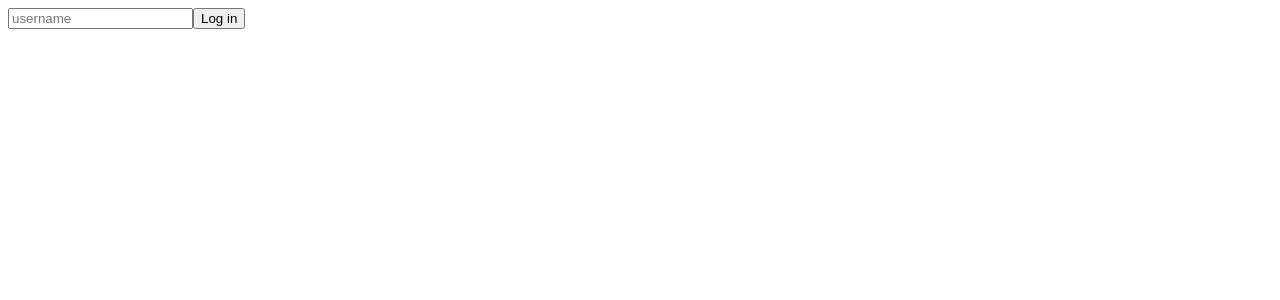
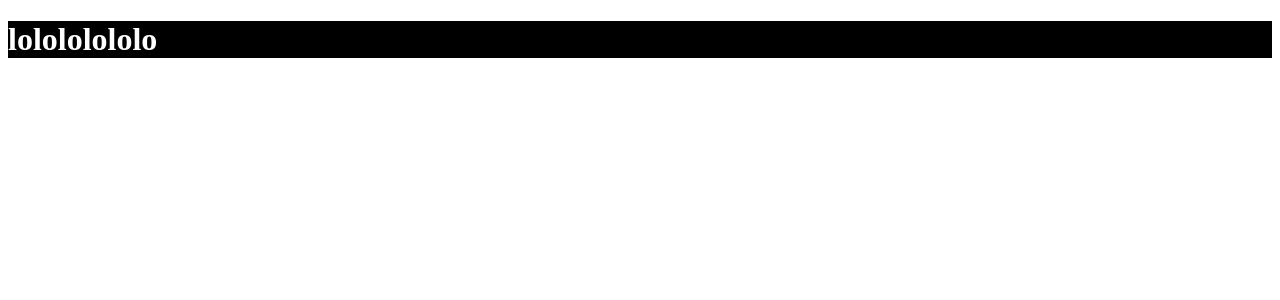
Before and after one commit to Typonote/CryptoTracker, a React (Create React App) app: page / in a window 1280 px wide. Shown: the top 300 px of the page. Built offline with nearby package versions, Linux system fonts and the light colour scheme.

Commit message:
#6 Themes

```diff
--- a/src/App.tsx
+++ b/src/App.tsx
@@ -1,32 +1,19 @@
 import React, { useState } from "react";
+import styled from "styled-components";
 
 function App() {
-  const [value, setValue] = useState("");
+  const Container = styled.div`
+    background-color: ${(props) => props.theme.bgColor};
+  `;
 
-  const onChangeHandler = (event: React.FormEvent<HTMLInputElement>) => {
-    const {
-      currentTarget: { value },
-    } = event;
-    setValue(value);
-  };
-
-  const onSubmitHandler = (event: React.FormEvent<HTMLFormElement>) => {
-    event.preventDefault();
-    console.log("Hello", value);
-  };
+  const H1 = styled.h1`
+    color: ${(props) => props.theme.textColor};
+  `;
 
   return (
-    <div>
-      <form onSubmit={onSubmitHandler}>
-        <input
-          value={value}
-          onChange={onChangeHandler}
-          type="text"
-          placeholder="username"
-        />
-        <button>Log in</button>
-      </form>
-    </div>
+    <Container>
+      <H1>lolololololo</H1>
+    </Container>
   );
 }
 
--- a/src/index.tsx
+++ b/src/index.tsx
@@ -1,10 +1,14 @@
 import React from "react";
 import ReactDOM from "react-dom";
+import { ThemeProvider } from "styled-components";
 import App from "./App";
+import { darkTheme, lightTheme } from "./theme";
 
 ReactDOM.render(
   <React.StrictMode>
-    <App />
+    <ThemeProvider theme={darkTheme}>
+      <App />
+    </ThemeProvider>
   </React.StrictMode>,
 
   document.getElementById("root")
--- /dev/null
+++ b/src/theme.ts
@@ -0,0 +1,13 @@
+import { DefaultTheme } from "styled-components";
+
+export const lightTheme: DefaultTheme = {
+  bgColor: "white",
+  textColor: "black",
+  btnColor: "tomato",
+};
+
+export const darkTheme: DefaultTheme = {
+  bgColor: "black",
+  textColor: "white",
+  btnColor: "teal",
+};
```
Also changed, not shown: src/styled.d.ts (added, +9 -0 lines).
